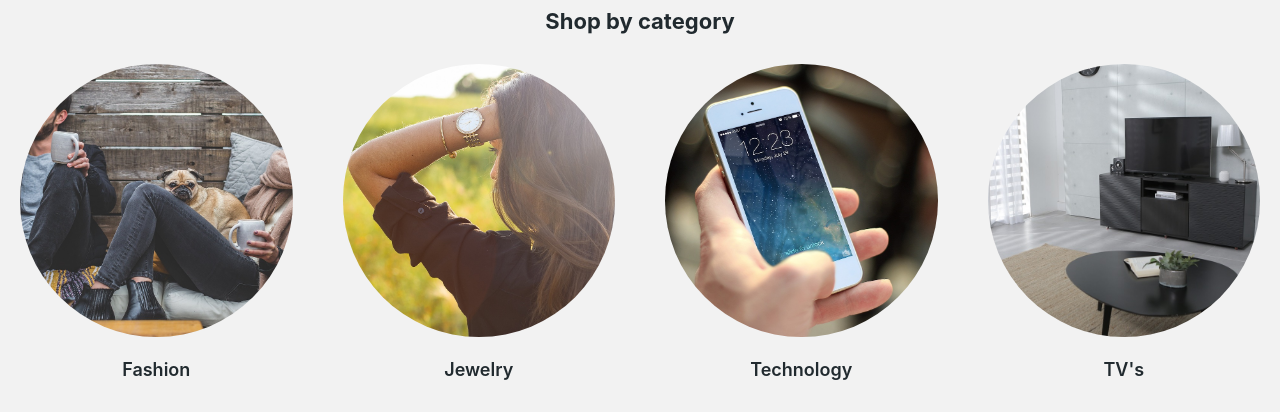
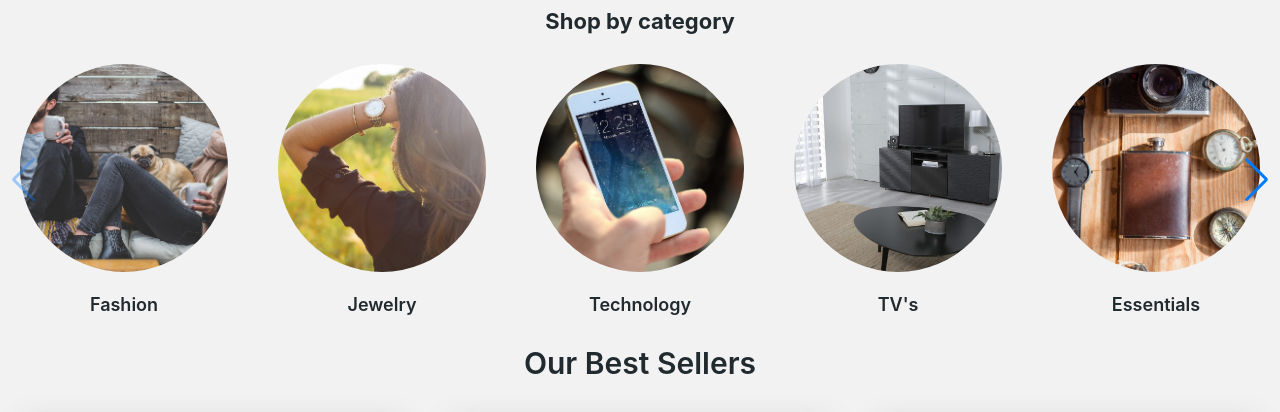
Before and after one commit to SafeCo/react-e-commerce, a React (Create React App) app: page / in a window 1280 px wide. Shown: the part 802-1214 px from the top of the page. Built offline with nearby package versions, Linux system fonts and the light colour scheme.

Commit message:
animated sort

```diff
--- a/src/homePage/components/CategoryCarousel.css
+++ b/src/homePage/components/CategoryCarousel.css
@@ -2,6 +2,7 @@
     display: flex;
     flex-direction: column;
     align-items: center;
+
 }
 .cC__title-container{
     display: flex;
--- a/src/homePage/components/CategoryCarousel.js
+++ b/src/homePage/components/CategoryCarousel.js
@@ -11,17 +11,19 @@ import fashionImage from "../../globalImages/fashion.jpg"
 import jewelryImage from "../../globalImages/jewelry.jpg"
 import phoneImage from "../../globalImages/phone.jpg"
 import televisionImage from "../../globalImages/television.jpg"
+import essentialsImage from "../../globalImages/essentials.jpg"
+import saleImage from "../../globalImages/watch.jpg"
 
 // Import Swiper styles
 import 'swiper/css';
 import "swiper/css/navigation";
 import { Navigation } from "swiper";
-import { useEffect } from 'react';
 
 
 function CategoryCarousel() {
 
     const { matches } = useContext(MediaContext)
+    const { mobile } = useContext(MediaContext)
 
     return (
         <>
@@ -33,9 +35,7 @@ function CategoryCarousel() {
                 navigation={true}
                 modules={[Navigation]}
                 spaceBetween={10}
-                slidesPerView={matches? 4 : 3}
-                // onSlideChange={() => console.log('slide change')}
-                // onSwiper={(swiper) => console.log(swiper)}
+                slidesPerView={matches? 5 : mobile? 4 : 3}
             >
                 <SwiperSlide>
                     <div className="cC__card-container" >
@@ -78,6 +78,26 @@ function CategoryCarousel() {
                     </div>
                 </div>
             </SwiperSlide>
+            <SwiperSlide>
+                <div className="cC__card-container" >
+                    <div className="cC__image-container">
+                        <img className="cC__image" src={essentialsImage} />
+                    </div>
+                    <div className="cC__card__title-container">
+                        <p>Essentials</p>
+                    </div>
+                </div>
+            </SwiperSlide>
+            <SwiperSlide>
+                <div className="cC__card-container" >
+                    <div className="cC__image-container">
+                        <img className="cC__image" src={saleImage} />
+                    </div>
+                    <div className="cC__card__title-container">
+                        <p>Sale</p>
+                    </div>
+                </div>
+            </SwiperSlide>
         </Swiper>
     </>
     )
--- a/src/productPage/components/Sort.js
+++ b/src/productPage/components/Sort.js
@@ -1,4 +1,5 @@
 import { useState } from "react"
+import { motion } from "framer-motion"
 import "./Sort.css"
 
 function Sort({sortFilter, setSortFilter}) {
@@ -14,9 +15,8 @@ function Sort({sortFilter, setSortFilter}) {
     })
 
 
-    // ⮝
+
     const [isActive, setIsActive] = useState(false)
-
 
     return (
         <div className="sort__container">
@@ -29,7 +29,11 @@ function Sort({sortFilter, setSortFilter}) {
                 <p className="sort__sortBy">Sort By</p>
                 <div className="sort__filter-container">
                     <p>{sortFilter}</p>
-                    <div>⮟</div>
+
+                    <motion.div
+                        initial={{rotate: 0}}
+                        animate={isActive? {rotate: -180} : {rotate: 0}}
+                    >⮟</motion.div>
                 </div>
             </div>
             <div className="sort__box">
```
Also changed, not shown: src/todo.txt.
